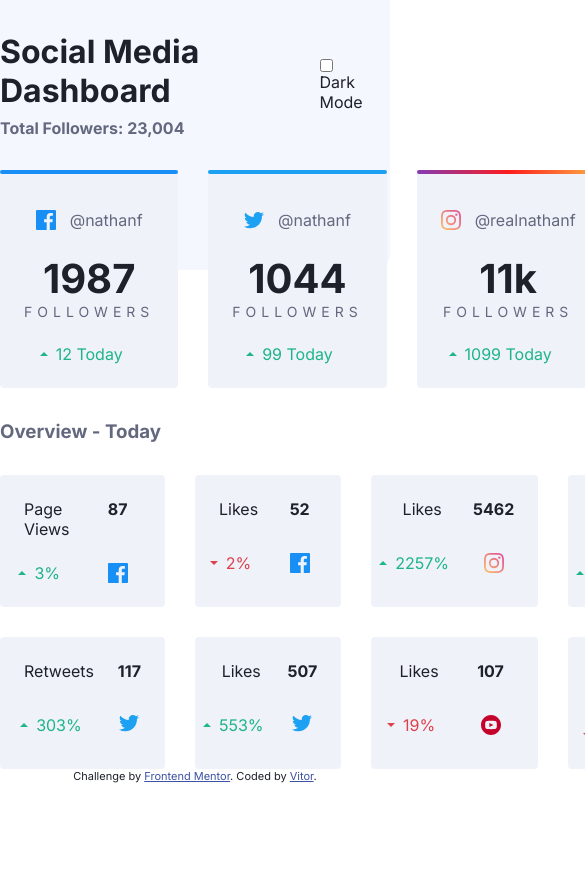
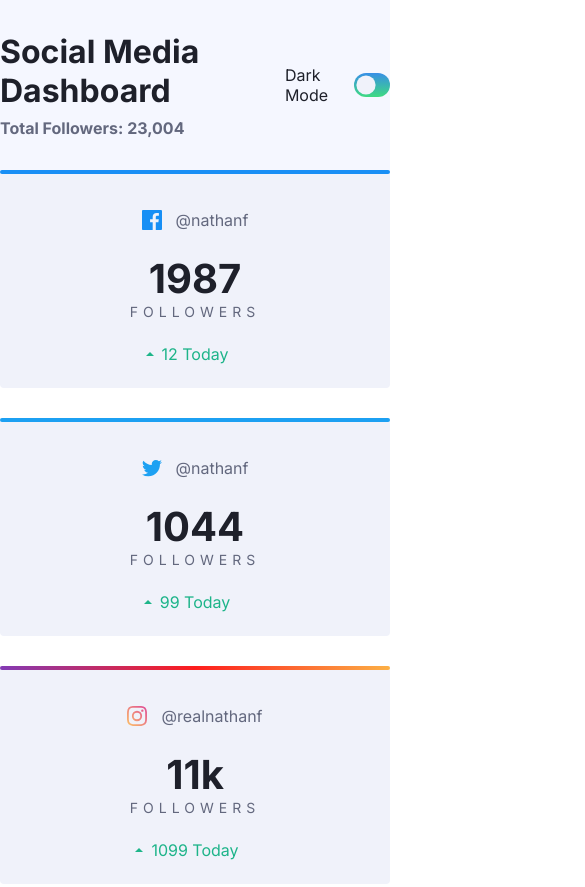
Before and after one commit to nunesAmaral/Frontend-Mentor, a plain HTML site: page Social Media Dashboard/index.html in a window 390 px wide. Shown: the top 887 px of the page, 585 px wide, since content can reach past the window. Before the commit the page ends 844 px from the top, so only its background shows below. Drawn offline with Linux system fonts and the light colour scheme.

Commit message:
Alterações no estilo do toggle e responsividade

```diff
--- a/Social Media Dashboard/CSS/main.css
+++ b/Social Media Dashboard/CSS/main.css
@@ -45,6 +45,36 @@ input {
   display: block;
 }
 
+#switcher {
+  appearance: none;
+  display: block;
+  border-radius: 2rem;
+  background: linear-gradient(hsl(210, 78%, 56%), hsl(146, 68%, 55%));
+  cursor: pointer;
+  height: 24px;
+  width: 48px;
+  transition: 0.2s;
+  position: relative;
+  margin-left: 8px;
+}
+
+#switcher::before {
+  content: '';
+  height: 24px;
+  width: 24px;
+  border-radius: 50%;
+  position: absolute;
+  background-color: var(--card-bg);
+  transform: scale(0.8);
+  transition: 0.2s;
+  top: 0;
+  left: 0;
+}
+
+#switcher:checked::before {
+  left: 24px;
+}
+
 #container::before {
   content: '';
   position: absolute;
@@ -81,6 +111,26 @@ input {
   display: grid;
   grid-template-columns: repeat(4, 1fr);
   gap: 30px;
+}
+
+@media screen and (max-width: 1180px) {
+  .grid {
+    grid-template-columns: repeat(2, 1fr);
+  }
+
+  #container {
+    max-width: 720px;
+  }
+}
+
+@media screen and (max-width: 820px) {
+  .grid {
+    grid-template-columns: 1fr;
+  }
+
+  #container {
+    max-width: 420px;
+  }
 }
 
 .card {
--- a/Social Media Dashboard/index.html
+++ b/Social Media Dashboard/index.html
@@ -23,9 +23,9 @@
         <span class="subtitle">Total Followers: 23,004</span>
       </div>
 
-      <div>
+      <div class="flex">
+        <label for="switcher">Dark Mode</label>
         <input type="checkbox" id="switcher">
-        <label for="switcher">Dark Mode</label>
       </div>
     </header>
 
```
